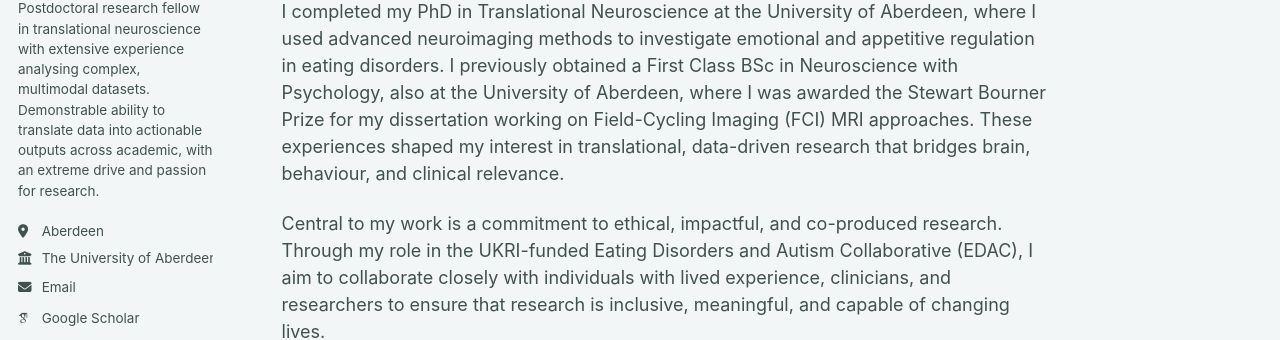
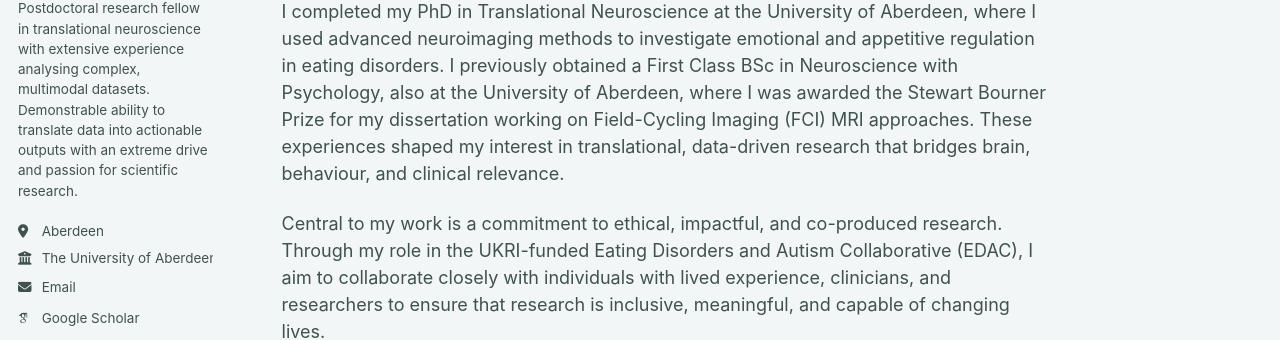
Before and after one commit to sadermichelle/sadermichelle.github.io, a Jekyll site: the page built from _pages/about.md, in a window 1280 px wide. Shown: the part 331-671 px from the top of the page. Built offline with Jekyll 4.4.1, drawn with Linux system fonts in a browser that asks for light colours; some web fonts are replaced; a script bundle is joined from its source files by our own code; library files that are not in the unit come from our copies.

Commit message:
Update _config.yml

```diff
--- a/_config.yml
+++ b/_config.yml
@@ -26,7 +26,7 @@ author:
   avatar           : "profile.png"
   name             : "Michelle Sader"
   pronouns         : "she/her"
-  bio              : "Postdoctoral research fellow in translational neuroscience with extensive experience analysing complex, multimodal datasets. Demonstrable ability to translate data into actionable outputs across academic, with an extreme drive and passion for research."
+  bio              : "Postdoctoral research fellow in translational neuroscience with extensive experience analysing complex, multimodal datasets. Demonstrable ability to translate data into actionable outputs with an extreme drive and passion for scientific research."
   location         : "Aberdeen"
   employer         : "The University of Aberdeen"
   uri              : # URL
```
